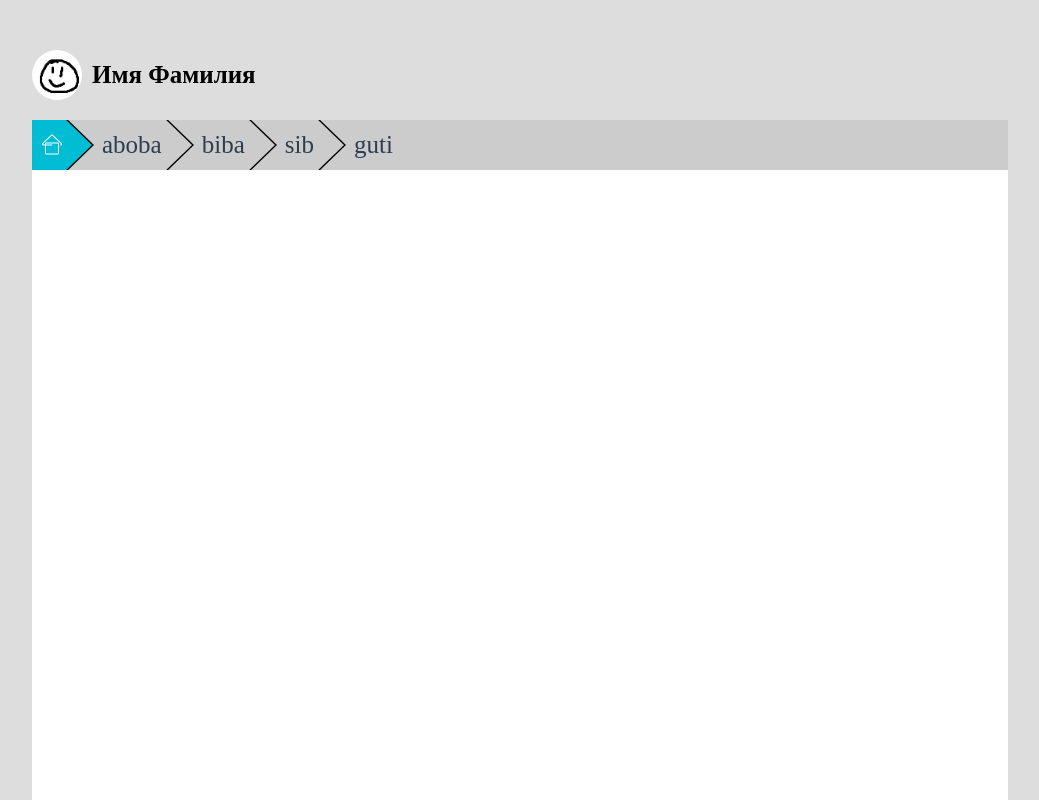
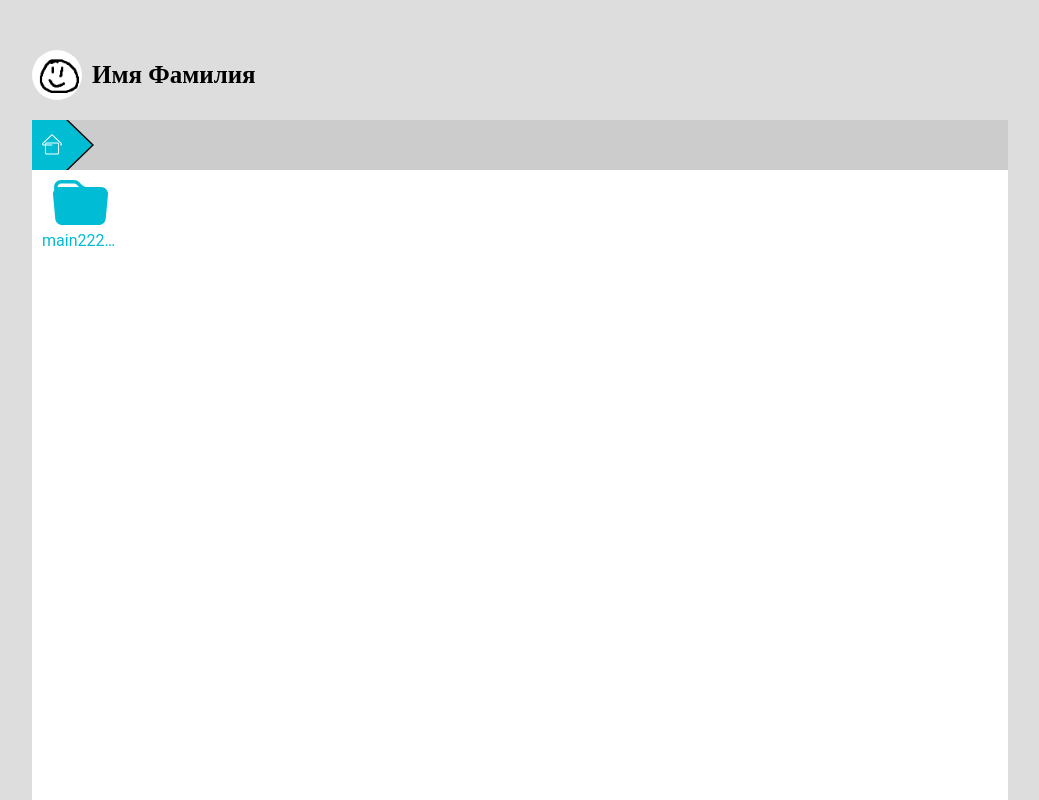
Before and after one commit to file-sharing-org/frontend, a React (Create React App) app: page /file in a window 1280 px wide. Shown: the whole page, without its empty margins (120-1159 px from the left). Built offline with nearby package versions, Linux system fonts and the light colour scheme.

Commit message:
Сделал вывод картинки папок

```diff
--- a/src/App.js
+++ b/src/App.js
@@ -11,7 +11,7 @@ function App() {
       <Routes>
         <Route exact path="/login" element={<Login/>}/>
         <Route exact path="/register" element={<Register/>}/>
-        <Route exact path="/file" element={<FilePage/>}/>
+        <Route exact path="/file/*" element={<FilePage/>}/>
         <Route exact path="*" element={<Navigate to="/file"/>}/>
       </Routes>
   );
--- /dev/null
+++ b/src/components/filePage/elements/folder.css
@@ -0,0 +1,37 @@
+.folder {
+	text-decoration: none;
+	margin-right: 20px;
+	margin-bottom: 20px;
+	width: 6vw;
+	height: 8vh;
+}
+
+
+
+.folder__link {
+	text-decoration: none;
+}
+
+.folder__text {
+	font-family: Roboto;
+	text-align: center;
+	color: #00BCD4;
+	text-overflow: ellipsis;
+	overflow: hidden;
+}
+
+.folder__svg {
+	margin: auto;
+	display: block;
+	margin-bottom: 6px;
+	color: #00BCD4;
+	transition: color 0.2s;
+}
+
+.folder:hover .folder__svg {
+	color: #008CA4;
+}
+
+.folder:hover .folder__text {
+	color: #008CA4;
+}
--- /dev/null
+++ b/src/components/filePage/elements/folder.js
@@ -0,0 +1,27 @@
+import React from "react";
+import {Link} from "react-router-dom";
+import {ReactComponent as FolderSvg} from '../../../svg/folder.svg';
+import {ReactComponent as FolderLockSvg} from '../../../svg/folderLock.svg';
+import './folder.css';
+import {Tooltip } from '@mui/material';
+
+function Folder({name='', lock=false, to='#'}) {
+
+	return (
+
+		<div className='folder'>
+			<Link to={to} className='folder__link'>
+
+					{lock?	<FolderLockSvg className='folder__svg'/>:
+							<FolderSvg className='folder__svg'/>}
+					<Tooltip title={name} enterDelay={500}>
+					<p className='folder__text'>{name}</p>
+					</Tooltip>
+
+			</Link>
+		</div>
+
+	);
+}
+
+export default Folder;
--- a/src/components/filePage/fileBox.js
+++ b/src/components/filePage/fileBox.js
@@ -1,14 +1,52 @@
-import {Link, Navigate} from "react-router-dom";
+import {Link, Navigate,Route,Routes,Outlet, useMatch, useOutlet, useLocation} from "react-router-dom";
 import React from "react";
+import {useEffect} from "react";
 import {Container, Box} from '@mui/material';
 import FilePath from './filePath';
+import Folder from './elements/folder';
+
+function Titles({names}) {
+	const outlet = useOutlet();
+	console.log(outlet);
+	if(outlet) return null;
+
+	return names.map((item)=><Folder to={item['title']} name={item['title']} />);
+}
+
+function FileBox(props) {
+
+	const location = useLocation();
+
+	useEffect(()=>{
+		console.log(location);
+	}, [location]);
+
+	const folders = [{title: 'main222222222222222222222222222222222222222', folders:[
+		{title: 'pictures', folders: [{title: 'f1', folders:[]}]},
+		{title: 'bimba', folders: [{title: 'bmb', folders:[]}]}
+	]}];
 
 
-function FileBox(props) {
+
+	const recF=(x,y='file/') => {
+		return x.map((item)=>
+				<Route exact path={item['title']} element={<><Titles names={item['folders']} /><Outlet/></>}>
+					{recF(item['folders'])}
+				</Route>
+		);
+	}
+
+
 	return (
 		<Box sx={{display: 'flex', flexFlow:'column', mt:'20px', bgcolor: '#ffffff', height:1}}>
 			<FilePath />
-			<div></div>
+			<div style={{display: 'flex', padding: 10}}>
+				<Routes>
+					<Route path='/' element={<><Titles names={folders} /><Outlet/></>}>
+						{recF(folders)}
+					</Route>
+				</Routes>
+			</div>
 		</Box>
 	);
 }
--- a/src/components/filePage/filePath.css
+++ b/src/components/filePage/filePath.css
@@ -3,6 +3,7 @@
 	margin-right: 5px;
 	text-decoration: none;
 	font-size: 25px;
+	overflow: hidden;
 }
 
 .filepath_home {
@@ -38,11 +39,14 @@
 
 .filepath__text {
 	line-height: 200%;
+	font-family: Roboto;
+	max-width: 6vw;
+	overflow: hidden;
+	text-overflow: ellipsis;
 }
 
 .filepath__corner {
 	position: relative;
-	overflow: hidden;
 	padding-right: 5px
 }
 
@@ -71,6 +75,12 @@
 	display: none;
 }
 
+.filepath:last-child .filepath__text {
+	overflow: auto;
+	text-overflow: auto;
+	max-width: none;
+}
+
 .filebox {
 	display: flex;
 }
--- a/src/components/filePage/filePath.js
+++ b/src/components/filePage/filePath.js
@@ -1,32 +1,57 @@
-import {Link, Navigate} from "react-router-dom";
 import React from "react";
-import {Container, Box} from '@mui/material';
+import {Container, Box, Tooltip} from '@mui/material';
 import {ReactComponent as HomeImg} from '../../home.svg';
+import {Link, Route, Routes, Navigate, Outlet } from "react-router-dom";
 import './filePath.css';
 
-function FileElement({src=false, text=''}) {
+function FileElement({src=false, text='', to='#'}) {
+	console.log(to);
 	const cssClass = src?'filepath_home':'filepath_normal';
 	return (
-		<Link className='filepath filepath_graytext'>
+		<>
+		<Link className='filepath filepath_graytext' to={to}>
 			{src&&<div className="filepath__svgdiv filepath_home"/>}
-			{src? <HomeImg className='filepath__svg filepath_home'/>:
-			<div className="filepath__text filepath_normal">{text}</div>}
+			{src? <HomeImg className='filepath__svg filepath_home'/>:<Tooltip title={text} enterDelay={400}>
+			<div className="filepath__text filepath_normal">{text}</div></Tooltip>}
 			<div className='filepath__corner'>
 				<div className='corner__div corner_first'/>
 				<div className={`corner__div corner_second ${cssClass}`}/>
 			</div>
 		</Link>
+		<Outlet/>
+		</>
 	);
 }
 
+function RecRoute() {
+	return (<Route path='aboba'/>);
+}
+
+
 function FilePath(props) {
+	console.log(window.location.pathname);
+	const folders = [{title: 'main222222222222222222222222222222222222222', folders:[
+		{title: 'pictures', folders: [{title: 'f1', folders:[]}]},
+		{title: 'bimba', folders: [{title: 'bmb', folders:[]}]}
+	]}];
+
+
+	const recF=(x, to='/file') => {
+		return x.map((item)=>
+				<Route path={item['title']} element={<FileElement text={item['title']} to={`${to}/${item['title']}`}/>}>
+					{recF(item['folders'], `${to}/${item['title']}`)}
+				</Route>
+		);
+	}
+
+
 	return (
 		<Box className="filebox filebox_gray filebox_50">
-			<FileElement src={true}/>
-			<FileElement text='aboba'/>
-			<FileElement text='biba'/>
-			<FileElement text='sib'/>
-			<FileElement text='guti'/>
+			<FileElement src={true} to='/file'/>
+			<div/>
+			<Routes>
+				{recF(folders)}
+			</Routes>
 		</Box>
 	);
 }
--- a/src/styles.css
+++ b/src/styles.css
@@ -10,7 +10,6 @@ body {
 }
 
 
-
 body {
 	background: #dddddd;
 }
```
